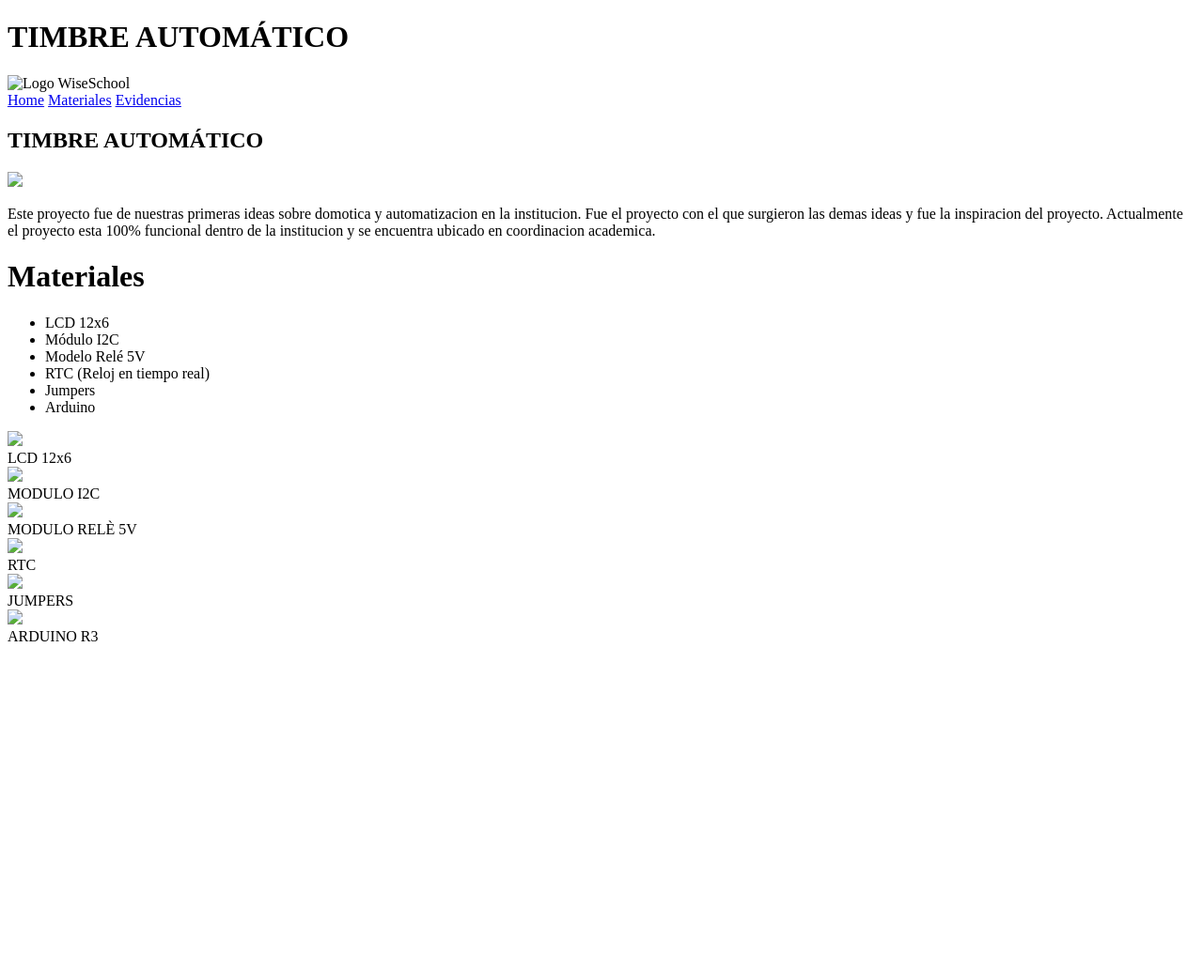
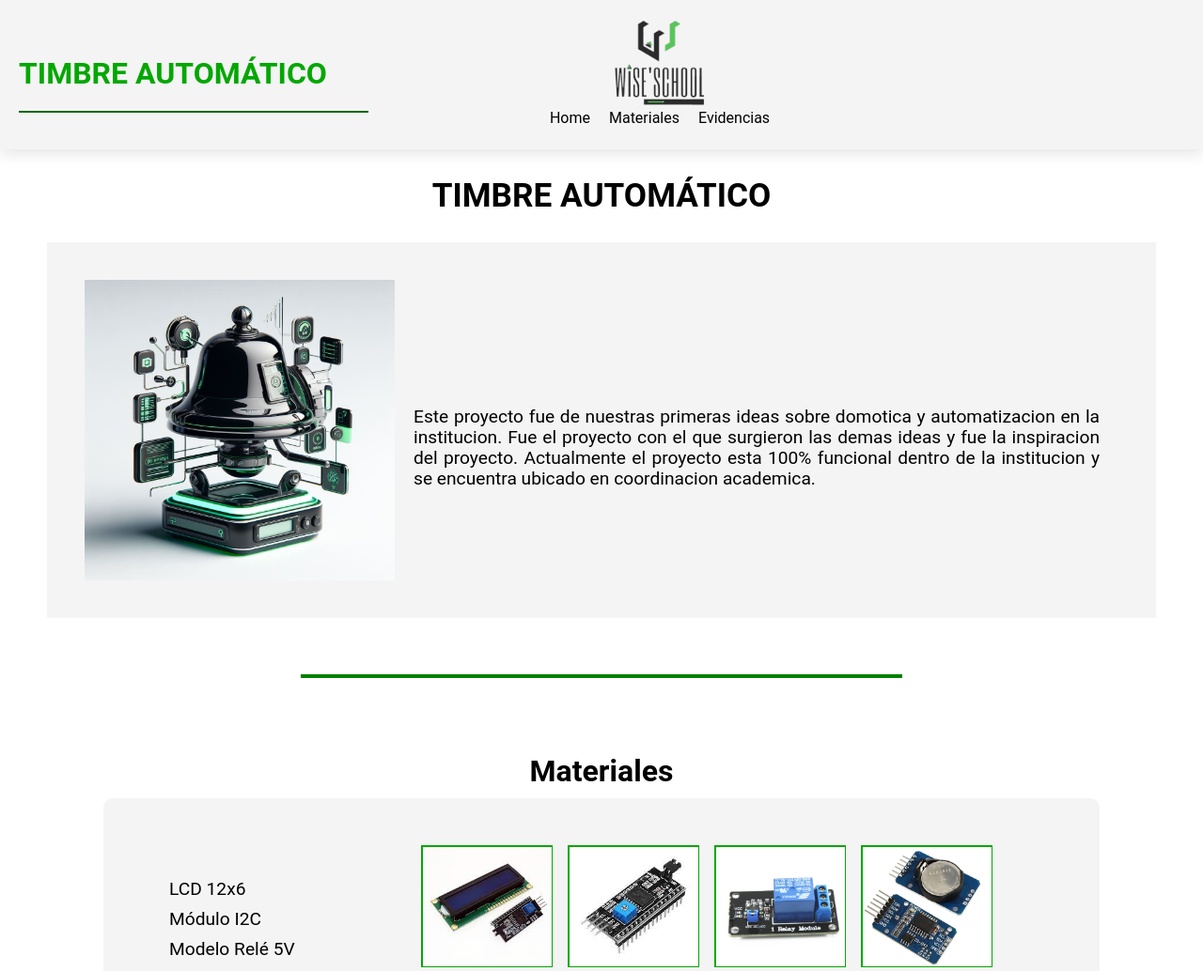
Before and after one commit to ticproyect/wiseschoolsm.tic, a plain HTML site: page timbre.html in a window 1280 px wide. Shown: the top 1034 px of the page at 94% size. Before the commit the page ends 800 px from the top, so only its background shows below. Drawn offline with Linux system fonts and the light colour scheme; the site is published under a folder, as on GitHub Pages, so addresses that start at the root find nothing.

Commit message:
fixes rutes relatives

```diff
--- a/css/estilos.css
+++ b/css/estilos.css
@@ -91,7 +91,7 @@ header a:hover{
         rgba(0, 0, 0, 0.5),
         rgba(0, 0, 0, 0.5)
     )
-    ,url("/img/domotica.png");
+    ,url("img/domotica.png");
     background-repeat: no-repeat;
     background-size: cover;
     background-position: center center;
@@ -153,7 +153,7 @@ header a:hover{
         rgba(0, 0, 0, 0.5),
         rgba(0, 0, 0, 0.5)
     )
-    ,url("/img/timbre.png");
+    ,url("img/timbre.png");
 }
 
 .carta:nth-child(2){
@@ -162,7 +162,7 @@ header a:hover{
         rgba(0, 0, 0, 0.5),
         rgba(0, 0, 0, 0.5)
     )
-    ,url("/img/cactus.jpg");
+    ,url("img/cactus.jpg");
 }
 
 .carta:nth-child(3){
@@ -171,7 +171,7 @@ header a:hover{
         rgba(0, 0, 0, 0.5),
         rgba(0, 0, 0, 0.5)
     )
-    ,url("/img/luz.jpg");
+    ,url("img/luz.jpg");
 }
 
 #avances .contenedor{
--- a/descubre-mas.html
+++ b/descubre-mas.html
@@ -3,8 +3,8 @@
 <head>
     <meta charset="UTF-8">
     <meta name="viewport" content="width=device-width">
-    <link rel="stylesheet" href="/css/estilos.css">
-    <link rel="stylesheet" href="/css/normalizee.css">
+    <link rel="stylesheet" href="css/estilos.css">
+    <link rel="stylesheet" href="css/normalizee.css">
     <title>Document</title>
 </head>
 <body>
@@ -20,7 +20,7 @@
     </header>
 
     <div class="banner">
-        <img src="/img/wise-banner.jpg" alt="Banner de proyecto de domótica">
+        <img src="img/wise-banner.jpg" alt="Banner de proyecto de domótica">
         <div class="overlay">
           <h1>WISE-SOMOS</h1>
           <p>NOSOTROS SOMOS WISE-SCHOOL</p>
@@ -39,7 +39,7 @@
     <div class="container-proyectos">
         <div class="proyectos-objetivos">
             <div class="timbre-objetivo">
-                <img src="/img/timbre.png" alt="timbre-objetivo">
+                <img src="img/timbre.png" alt="timbre-objetivo">
                 <h3>TIMBRE AUTOMATICO</h3>
                 <p>para facilitar procesos con el timbre de la institución uno de nuestros objetivos es automatizar al 100% este timbre para ahorrar tiempo entre clases y facilitar las cosas a algunos directivos</p>
                 <button a href="timbre.html">+ INFO</button>
@@ -48,7 +48,7 @@
 
         <div class="proyectos-objetivos">
             <div class="timbre-objetivo">
-                <img src="/img/luz.jpg" alt="timbre-objetivo">
+                <img src="img/luz.jpg" alt="timbre-objetivo">
                 <h3>LUCES AUTOMATICAS</h3>
                 <p>para brindar una mayor iluminación en el colegio, vamos a realizar la automatización del pasillo ubicado en el punto vive plus digital, el cual recorre varios salones y va funcionar de manera automática el encendido y apagado de estas luces.</p>
                 <button a href="luces.html">+ INFO</button>
@@ -57,7 +57,7 @@
 
         <div class="proyectos-objetivos">
             <div class="timbre-objetivo">
-                <img src="/img/riego1.png" alt="timbre-objetivo">
+                <img src="img/riego1.png" alt="timbre-objetivo">
                 <h3>JARDIN AUTOMATICO</h3>
                 <p>trabajando en conjunto con el proyecto liderado por Duván Miranda vamos a realizar la automatización del jardín que se encuentra a los alrededores de la entrada para lograr ahorrar algunos trabajos y las plantas de este se puedan mantener con lo que necesiten sin necesidad de que alguien este pendiente</p>
                 <button a href="riego.html">+ INFO</button>
--- a/timbre.html
+++ b/timbre.html
@@ -4,8 +4,8 @@
     <meta charset="UTF-8">
     <meta name="viewport" content="width=device-width, initial-scale=1.0">
     <title>Document</title>
-    <link rel="stylesheet" href="/css/estilos.css">
-    <link rel="stylesheet" href="/css/normalizee.css">
+    <link rel="stylesheet" href="css/estilos.css">
+    <link rel="stylesheet" href="css/normalizee.css">
 </head>
 <div class="contenedor-nav">
     <div class="titulo-nav">
@@ -13,7 +13,7 @@
     </div>
     <div class="contenido-central">
         <div class="logo-container">
-            <img src="/img/logowise.png" class="logofoto" alt="Logo WiseSchool">
+            <img src="img/logowise.png" class="logofoto" alt="Logo WiseSchool">
         </div>
         <nav class="nav2">
             <a href="index.html">Home</a>
@@ -27,7 +27,7 @@
 <div id="timbre-automatico">
     <h2 class="timbreh2">TIMBRE AUTOMÁTICO</h2>
     <div class="container-info">
-      <img src="/img/timbre foto.jpeg" class="foto-timbre">
+      <img src="img/timbre foto.jpeg" class="foto-timbre">
     <p class="parrafo-container">Este proyecto fue de nuestras primeras ideas sobre domotica y automatizacion en la institucion. Fue el proyecto con el que surgieron las demas ideas y fue la inspiracion del proyecto. Actualmente el proyecto esta 100% funcional dentro de la institucion y se encuentra ubicado en coordinacion academica.</p>
     </div>
 </div>
@@ -47,32 +47,32 @@
     </ul>
     <div class="contenedor-fotos">
       <div class="imagen-con-hover">
-    <img src="/img/LCD.jpg" class="fotos-materiales">
+    <img src="img/LCD.jpg" class="fotos-materiales">
     <div class="nombre-material">LCD 12x6</div>
     </div>
 
     <div class="imagen-con-hover">
-    <img src="/img/modulo12.jpg" class="fotos-materiales">
+    <img src="img/modulo12.jpg" class="fotos-materiales">
     <div class="nombre-material">MODULO I2C</div>
     </div>
 
     <div class="imagen-con-hover">
-    <img src="/img/modulo rele.jpg" class="fotos-materiales">
+    <img src="img/modulo rele.jpg" class="fotos-materiales">
     <div class="nombre-material">MODULO RELÈ 5V </div>
     </div>
 
     <div class="imagen-con-hover">
-    <img src="/img/modulo rtc.jpg" class="fotos-materiales">
+    <img src="img/modulo rtc.jpg" class="fotos-materiales">
     <div class="nombre-material">RTC </div>
     </div>
 
     <div class="imagen-con-hover">
-    <img src="/img/jumpers.jpg" class="fotos-materiales">
+    <img src="img/jumpers.jpg" class="fotos-materiales">
     <div class="nombre-material">JUMPERS</div>
     </div>
 
     <div class="imagen-con-hover">
-    <img src="/img/arduino.jpg" class="fotos-materiales">
+    <img src="img/arduino.jpg" class="fotos-materiales">
     <div class="nombre-material">ARDUINO R3</div>
     </div>
   </div>
```
Also changed, not shown: index.html (+3 -3 lines), luces.html (+3 -3 lines), riego.html (+3 -3 lines).
